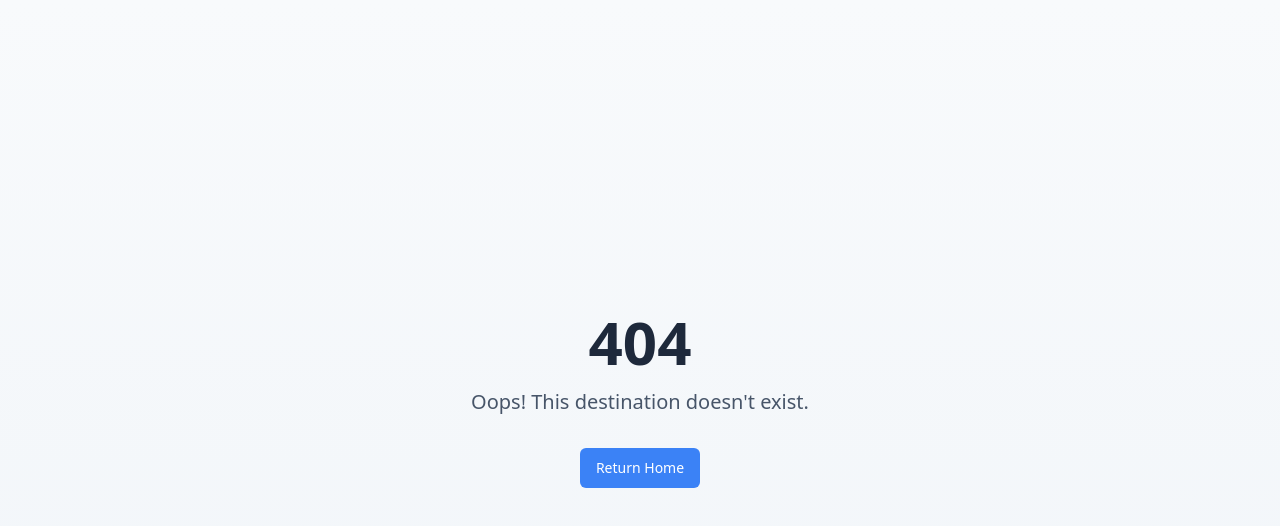
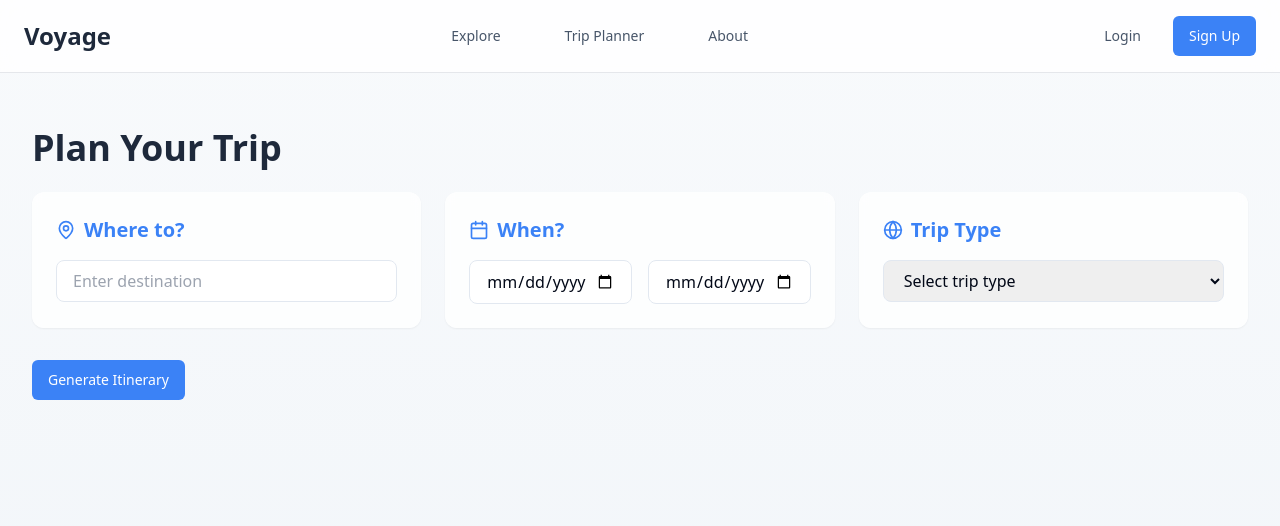
Before and after one commit to kimkim18-ux/triply-spotter-suggester, a React (Vite) app: page /planner in a window 1280 px wide. Before the commit this address had no page. Shown: the top 526 px of the page. Built offline with nearby package versions, Linux system fonts and the light colour scheme.

Commit message:
Fix: Start Planning button
The "Start Planning" button was not working correctly. This commit addresses this issue.

```diff
--- a/src/App.tsx
+++ b/src/App.tsx
@@ -6,6 +6,7 @@ import { QueryClient, QueryClientProvider } from "@tanstack/react-query";
 import { BrowserRouter, Routes, Route } from "react-router-dom";
 import { motion, AnimatePresence } from "framer-motion";
 import Index from "./pages/Index";
+import Planner from "./pages/Planner";
 import NotFound from "./pages/NotFound";
 
 const queryClient = new QueryClient();
@@ -19,6 +20,7 @@ const App = () => (
         <AnimatePresence mode="wait">
           <Routes>
             <Route path="/" element={<Index />} />
+            <Route path="/planner" element={<Planner />} />
             <Route path="*" element={<NotFound />} />
           </Routes>
         </AnimatePresence>
--- /dev/null
+++ b/src/pages/Planner.tsx
@@ -0,0 +1,77 @@
+
+import { motion } from "framer-motion";
+import { Navigation } from "@/components/Navigation";
+import { Button } from "@/components/ui/button";
+import { MapPin, Calendar, Globe } from "lucide-react";
+
+const Planner = () => {
+  return (
+    <div className="min-h-screen bg-gradient-to-b from-travel-50 to-travel-100">
+      <Navigation />
+
+      <main className="pt-32 pb-20">
+        <div className="max-w-7xl mx-auto px-4 sm:px-6 lg:px-8">
+          <motion.div
+            initial={{ opacity: 0, y: 20 }}
+            animate={{ opacity: 1, y: 0 }}
+            transition={{ duration: 0.6 }}
+          >
+            <h1 className="text-4xl font-bold text-travel-800 mb-6">Plan Your Trip</h1>
+            <div className="grid grid-cols-1 md:grid-cols-2 lg:grid-cols-3 gap-6">
+              <div className="bg-white/80 backdrop-blur-sm p-6 rounded-xl shadow-sm">
+                <div className="flex items-center mb-4 text-travel-accent">
+                  <MapPin className="w-5 h-5 mr-2" />
+                  <h2 className="text-xl font-semibold">Where to?</h2>
+                </div>
+                <input
+                  type="text"
+                  placeholder="Enter destination"
+                  className="w-full px-4 py-2 rounded-lg border border-travel-200 focus:outline-none focus:ring-2 focus:ring-travel-accent"
+                />
+              </div>
+
+              <div className="bg-white/80 backdrop-blur-sm p-6 rounded-xl shadow-sm">
+                <div className="flex items-center mb-4 text-travel-accent">
+                  <Calendar className="w-5 h-5 mr-2" />
+                  <h2 className="text-xl font-semibold">When?</h2>
+                </div>
+                <div className="grid grid-cols-2 gap-4">
+                  <input
+                    type="date"
+                    className="px-4 py-2 rounded-lg border border-travel-200 focus:outline-none focus:ring-2 focus:ring-travel-accent"
+                  />
+                  <input
+                    type="date"
+                    className="px-4 py-2 rounded-lg border border-travel-200 focus:outline-none focus:ring-2 focus:ring-travel-accent"
+                  />
+                </div>
+              </div>
+
+              <div className="bg-white/80 backdrop-blur-sm p-6 rounded-xl shadow-sm">
+                <div className="flex items-center mb-4 text-travel-accent">
+                  <Globe className="w-5 h-5 mr-2" />
+                  <h2 className="text-xl font-semibold">Trip Type</h2>
+                </div>
+                <select className="w-full px-4 py-2 rounded-lg border border-travel-200 focus:outline-none focus:ring-2 focus:ring-travel-accent">
+                  <option value="">Select trip type</option>
+                  <option value="adventure">Adventure</option>
+                  <option value="relaxation">Relaxation</option>
+                  <option value="culture">Cultural</option>
+                  <option value="food">Food & Wine</option>
+                </select>
+              </div>
+            </div>
+
+            <Button
+              className="mt-8 bg-travel-accent text-white hover:bg-travel-accent/90"
+            >
+              Generate Itinerary
+            </Button>
+          </motion.div>
+        </div>
+      </main>
+    </div>
+  );
+};
+
+export default Planner;
```
